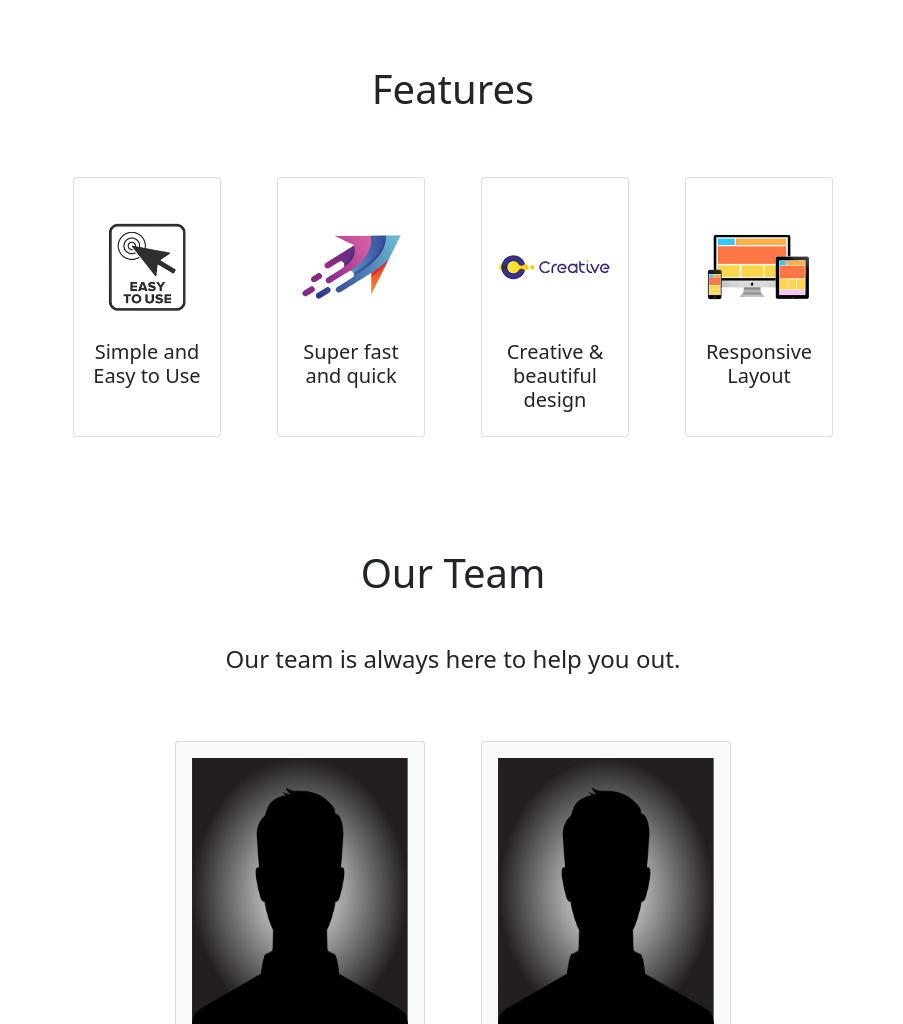
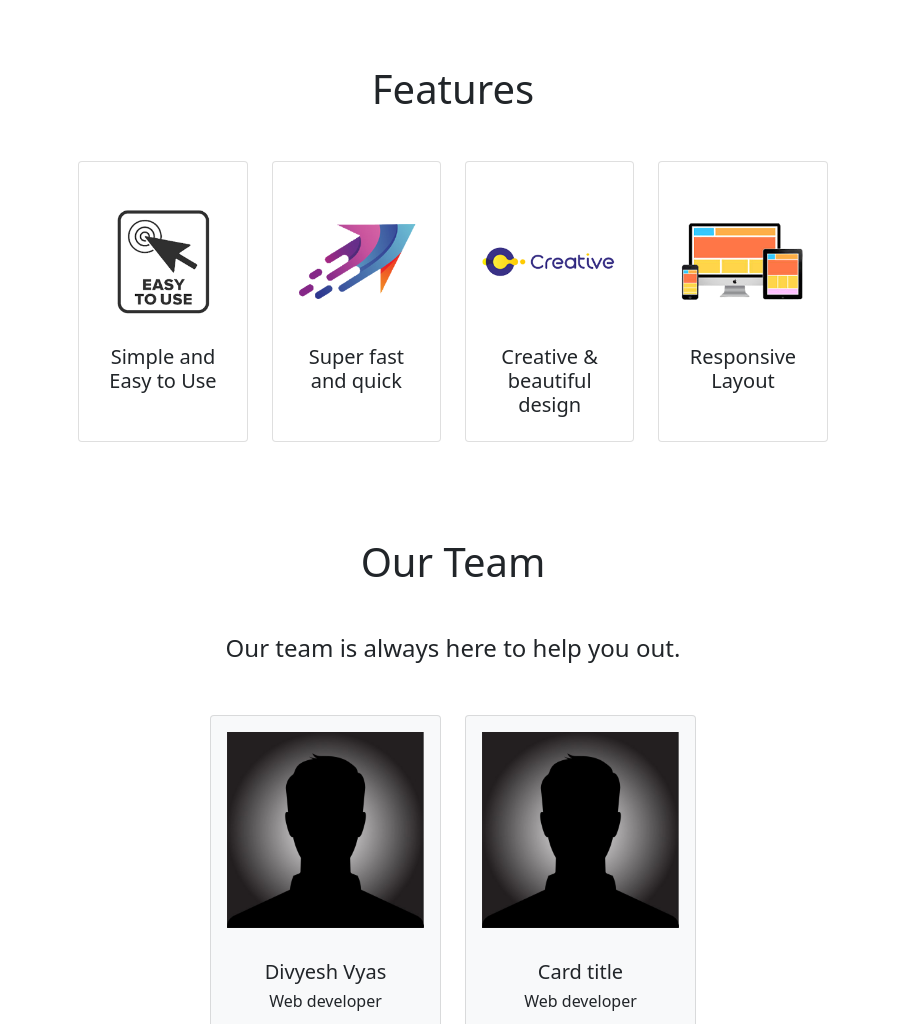
Before and after one commit to MrVyas2511/DIY-Intern, a plain HTML site: page index.htm in a window 1280 px wide. Shown: the part 1264-2288 px from the top of the page, without its empty margins (187-1090 px from the left). Drawn offline with nearby package versions, Linux system fonts and the light colour scheme; a web font is replaced by a local one.

Commit message:
Update index.htm

```diff
--- a/index.htm
+++ b/index.htm
@@ -98,9 +98,9 @@
     <section id="Features">
         <div class="container-fluid pt-1 pb-5">
             <h1 class="text-center my-5 f1">Features</h1>
-            <div class="row mx-5 f1 ">
+            <div class="row gy-5 mx-5 f1 ">
                 <div class="col-sm columncollapse"></div>
-                <div class="col-sm m-3 ">
+                <div class="col-sm  ">
                     <div class="card h-100 Featurescard1 Featurescard ">
                         <div class="card-body">
                             <img src="./img/easyTouse.png" class="img-fluid py-3" alt="">
@@ -108,7 +108,7 @@
                         </div>
                     </div>
                 </div>
-                <div class="col-sm m-3">
+                <div class="col-sm ">
                     <div class="card h-100 Featurescard2 Featurescard">
                         <div class="card-body">
                             <img src="./img/FastAndQuick.png" class="img-fluid py-3 " alt="">
@@ -116,7 +116,7 @@
                         </div>
                     </div>
                 </div>
-                <div class="col-sm m-3">
+                <div class="col-sm ">
                     <div class="card h-100 Featurescard3 Featurescard">
                         <div class="card-body">
                             <img src="./img/Creative.png" class="img-fluid py-3" alt="">
@@ -124,7 +124,7 @@
                         </div>
                     </div>
                 </div>
-                <div class="col-sm m-3">
+                <div class="col-sm ">
                     <div class="card h-100 Featurescard4 Featurescard">
                         <div class="card-body">
                             <img src="./img/Responsive.png" class="img-fluid py-3" alt="">
@@ -144,13 +144,13 @@
             <h1 class="f1"> Our Team </h1>
             <h4 class="mt-5 mx-5">Our team is always here to help you out.</h4>
         </div>
-        <div class="container-fluid pt-1 pb-5">
-            <div class="row mx-5">
+        <div class="container pt-1 pb-5">
+            <div class="row gy-5 mx-5">
                 <div class="col-sm columncollapse">
                 </div>
-                <div class="col-sm m-3">
+                <div class="col-sm ">
                     <div class="card h-100 text-dark bg-light">
-                        <img src="./img/profile.jpg" height="300px" class=" card-img-top p-3" alt="...">
+                        <img src="./img/profile.jpg" height="auto" width="200px" class=" card-img-top p-3" alt="...">
                         <div class="card-body text-center">
                             <h5 class="card-title f1">Divyesh Vyas</h5>
                             <h6>Web developer</h6>
@@ -162,9 +162,9 @@
                         </div>
                     </div>
                 </div>
-                <div class="col-sm m-3">
+                <div class="col-sm">
                     <div class="card h-100 text-dark bg-light">
-                        <img src="./img/profile.jpg" height="300px" class="card-img-top p-3" alt="...">
+                        <img src="./img/profile.jpg" height="auto" width="200px" class="card-img-top p-3" alt="...">
                         <div class="card-body text-center">
                             <h5 class="card-title f1">Card title</h5>
                             <h6>Web developer</h6>
@@ -186,9 +186,9 @@
     <!-- FAQs Section -->
     <section id="FAQs" class="py-5">
         <h1 class="text-center f1"> FAQs </h1>
-        <div class="container my-5">
+        <div class="container my-5 px-5">
             <div class="row justify-content-center ">
-                <div class="col-8">
+                <div class="col-sm-8">
                     <div class="accordion" id="accordionExample">
                         <div class="accordion-item my-2">
                             <h2 class="accordion-header" id="headingOne">
@@ -303,7 +303,7 @@
 
         <div class="container">
             <h1 class="text-center f1">Contact form</h1>
-            <div class="row justify-content-center my-5 mx-5 ">
+            <div class="row justify-content-center my-5 mx-2 ">
             <form id="contactForm" action="#">
                 <div class="row justify-content-center">
                     <div class="mb-3 ">
```
